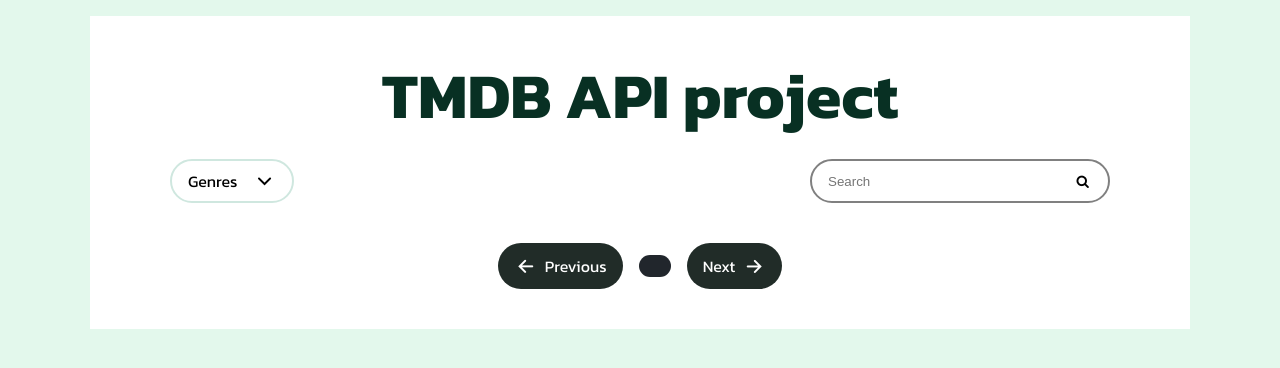
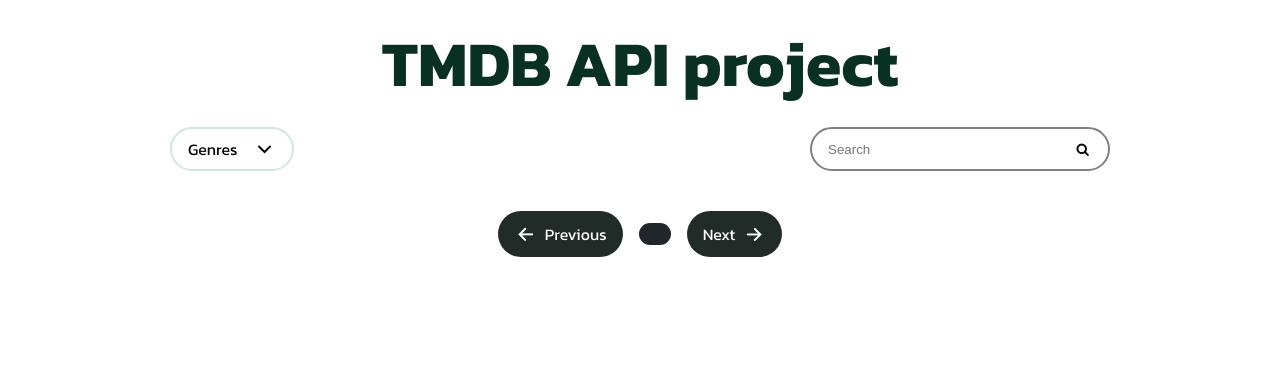
Before and after one commit to gonzalogomez23/TMDB-API-project, a plain HTML site: page index.html in a window 1280 px wide. Drawn offline with Linux system fonts and the light colour scheme; no server answers.

Commit message:
Pequeño cambio de prueba 2

```diff
--- a/css/style.css
+++ b/css/style.css
@@ -17,13 +17,12 @@ li{
 
 body{
     font-family: 'Kanit', sans-serif;
-    background-color: rgb(227, 248, 236);
 }
 
 .app{
     width: 90%;
     max-width: 1100px;
-    padding: 1rem 4rem;
+    padding: 0 4rem;
     margin: 1rem auto;
     background-color: white;
 }
```
